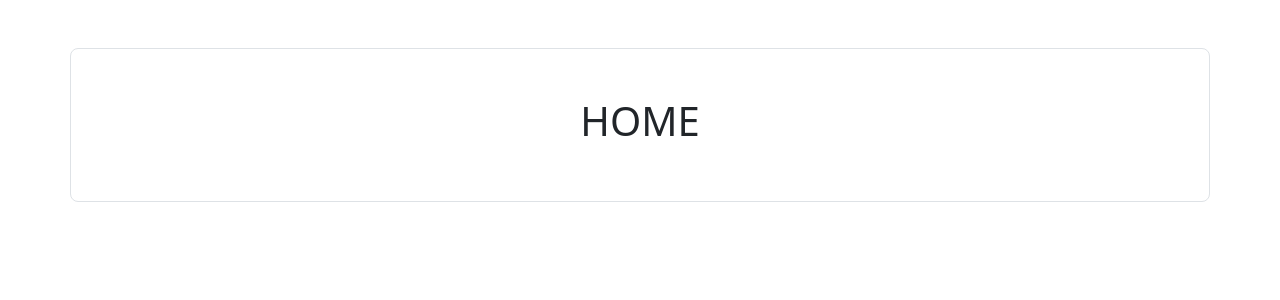
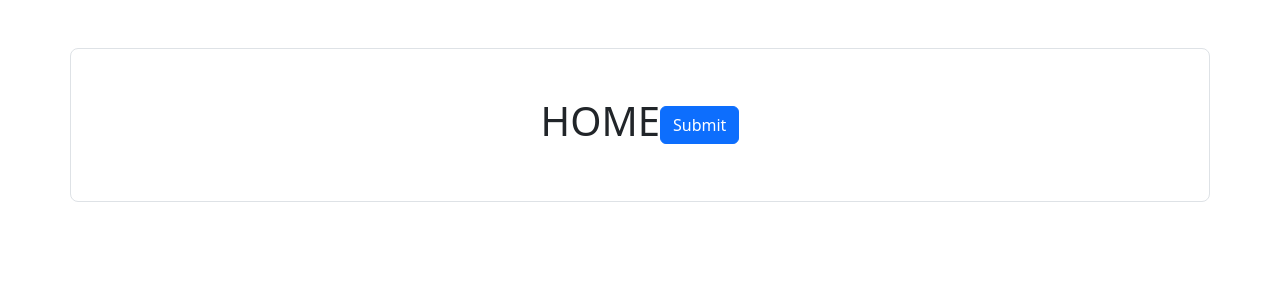
Before and after one commit to reannu123/BoredApp, a React (Create React App) app in the folder client/: page / in a window 1280 px wide. Shown: the top 300 px of the page. Built offline with nearby package versions, Linux system fonts and the light colour scheme.

Commit message:
Functional logout

```diff
--- a/client/src/api/axios.js
+++ b/client/src/api/axios.js
@@ -1,11 +1,11 @@
 import axios from "axios";
 
 const instance = axios.create({
-  baseURL: "http://localhost:5000",
+  baseURL: "http://139.59.115.248:5000",
 });
 
 const auth = axios.create({
-  baseURL: "http://localhost:4000",
+  baseURL: "http://139.59.115.248:4000",
 });
 
 export { instance, auth };
--- a/client/src/pages/Home.js
+++ b/client/src/pages/Home.js
@@ -15,15 +15,12 @@ function Home() {
     setUser({ ...user, [e.target.name]: e.target.value });
   };
 
-  const handleSubmit = async (e) => {
+  const handleLogout = async (e) => {
     e.preventDefault();
     try {
-      const response = await auth.post("/login", user, {
-        headers: { "Content-Type": "application/json" },
-        withCredentials: true,
-      });
-      console.log(response.data.accessToken);
-      localStorage.setItem("accessToken", response.data.accessToken);
+      auth.delete("/logout");
+      console.log("Logged Out")
+      localStorage.removeItem("accessToken");
       setSuccess(true);
     } catch (e) {
       console.log(e);
@@ -35,7 +32,11 @@ function Home() {
       {(
         <Container className="py-5 my-5 border rounded-3 d-flex align-items-center justify-content-center">
           <h1>HOME</h1>
-
+          <Form onSubmit={handleLogout}>
+          <Button variant="primary" type="submit">
+              Submit
+            </Button>
+            </Form>
         </Container>
       )}
     </>
```
Also changed, not shown: 2 other files (tests, documents, lock files or other folders).
